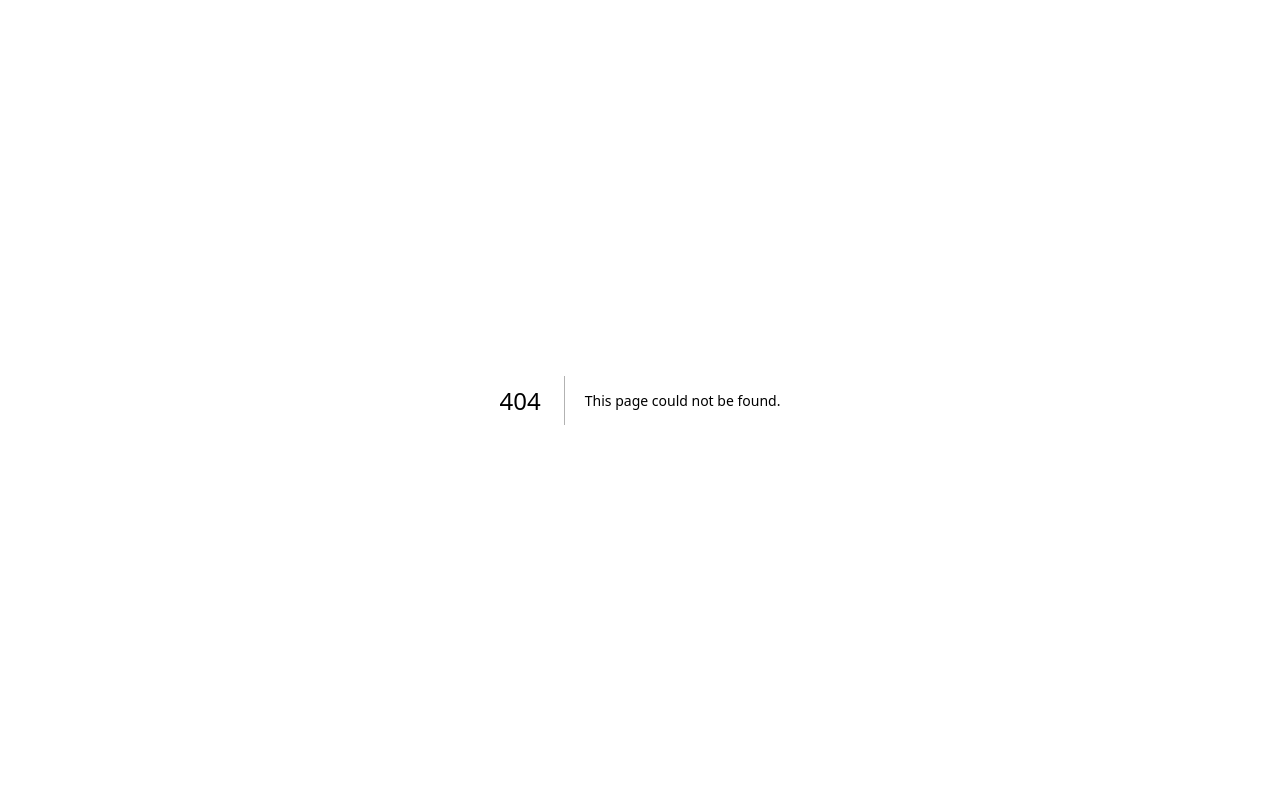
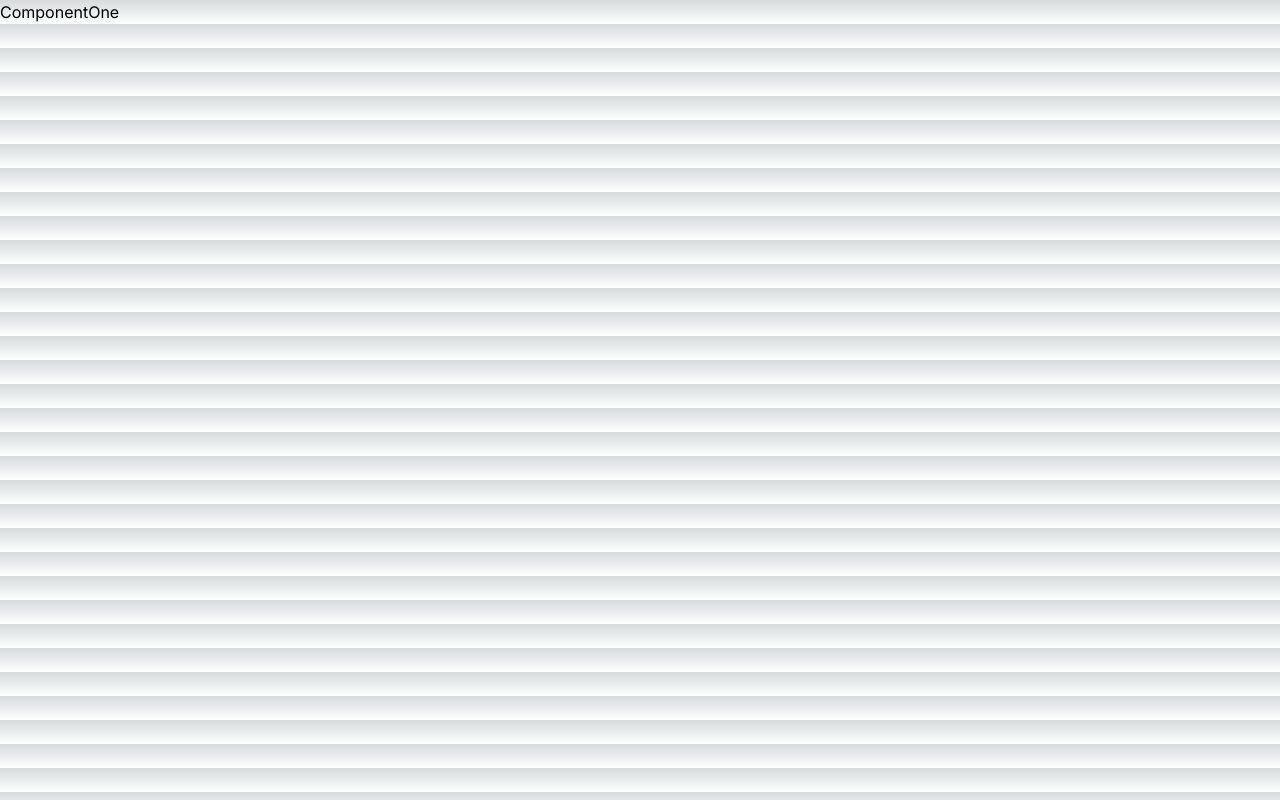
Before and after one commit to nazmul53p/nextjs_setup, a Next.js app: page /RouteOne in a window 1280 px wide. Before the commit this address had no page. Built offline with nearby package versions, Linux system fonts and the light colour scheme.

Commit message:
files added, gitignore, package json updated

```diff
--- a/package.json
+++ b/package.json
@@ -2,6 +2,7 @@
     "name": "demo",
     "version": "0.1.0",
     "private": true,
+    "license": "The MIT License (MIT)",
     "scripts": {
         "dev": "next dev",
         "build": "next build",
--- /dev/null
+++ b/src/app/RouteOne/page.tsx
@@ -0,0 +1,11 @@
+import ComponentOne from "@ui/ComponentOne";
+
+const RouteOne = () => {
+    return (
+        <div>
+            <ComponentOne />
+        </div>
+    );
+};
+
+export default RouteOne;
--- /dev/null
+++ b/src/app/ui/ComponentOne/index.tsx
@@ -0,0 +1,9 @@
+const ComponentOne = () => {
+    return (
+        <div>
+            <h1>ComponentOne</h1>
+        </div>
+    );
+};
+
+export default ComponentOne;
```
Also changed, not shown: src/app/api/testapi/route.ts (added), 1 other file (tests, documents, lock files or other folders).
